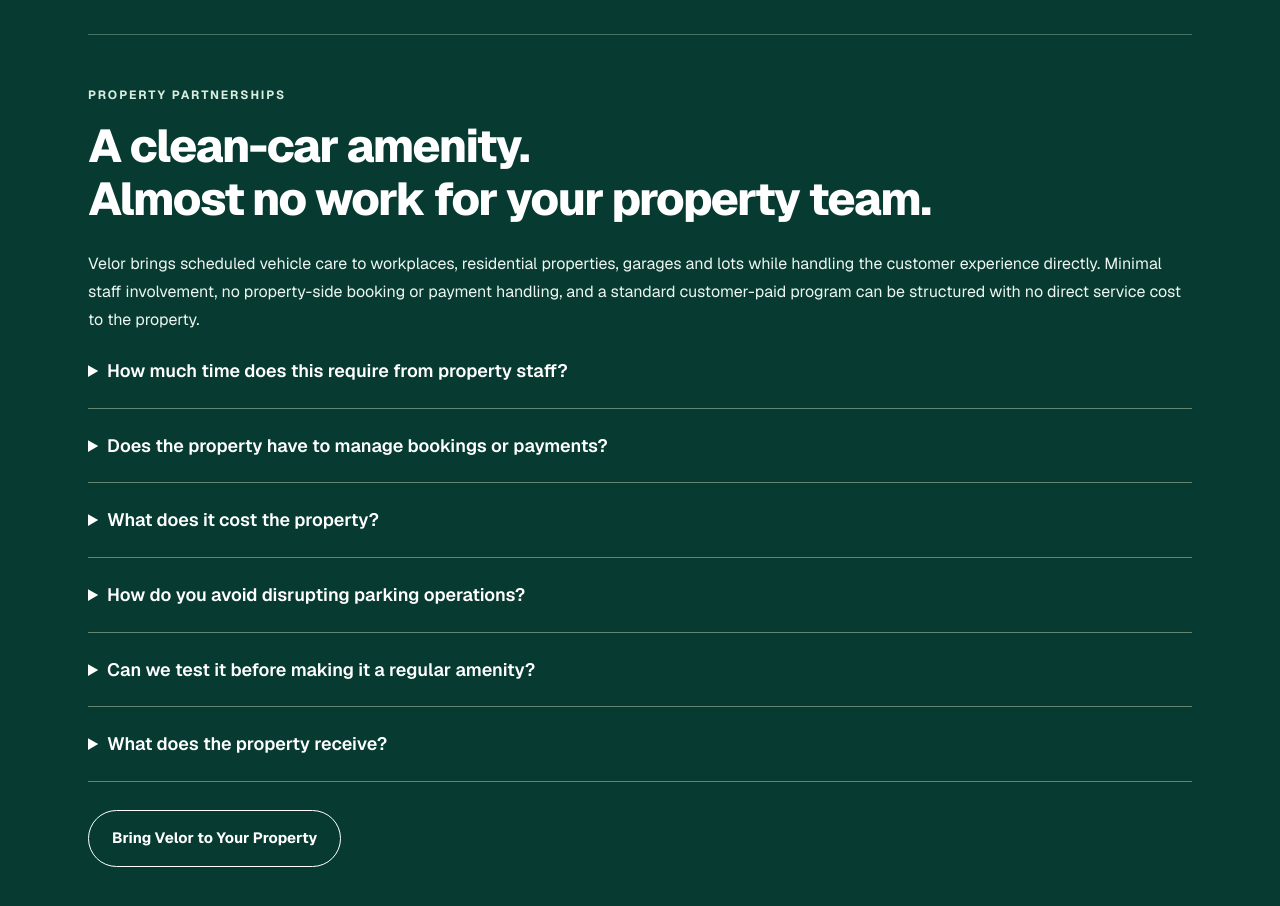
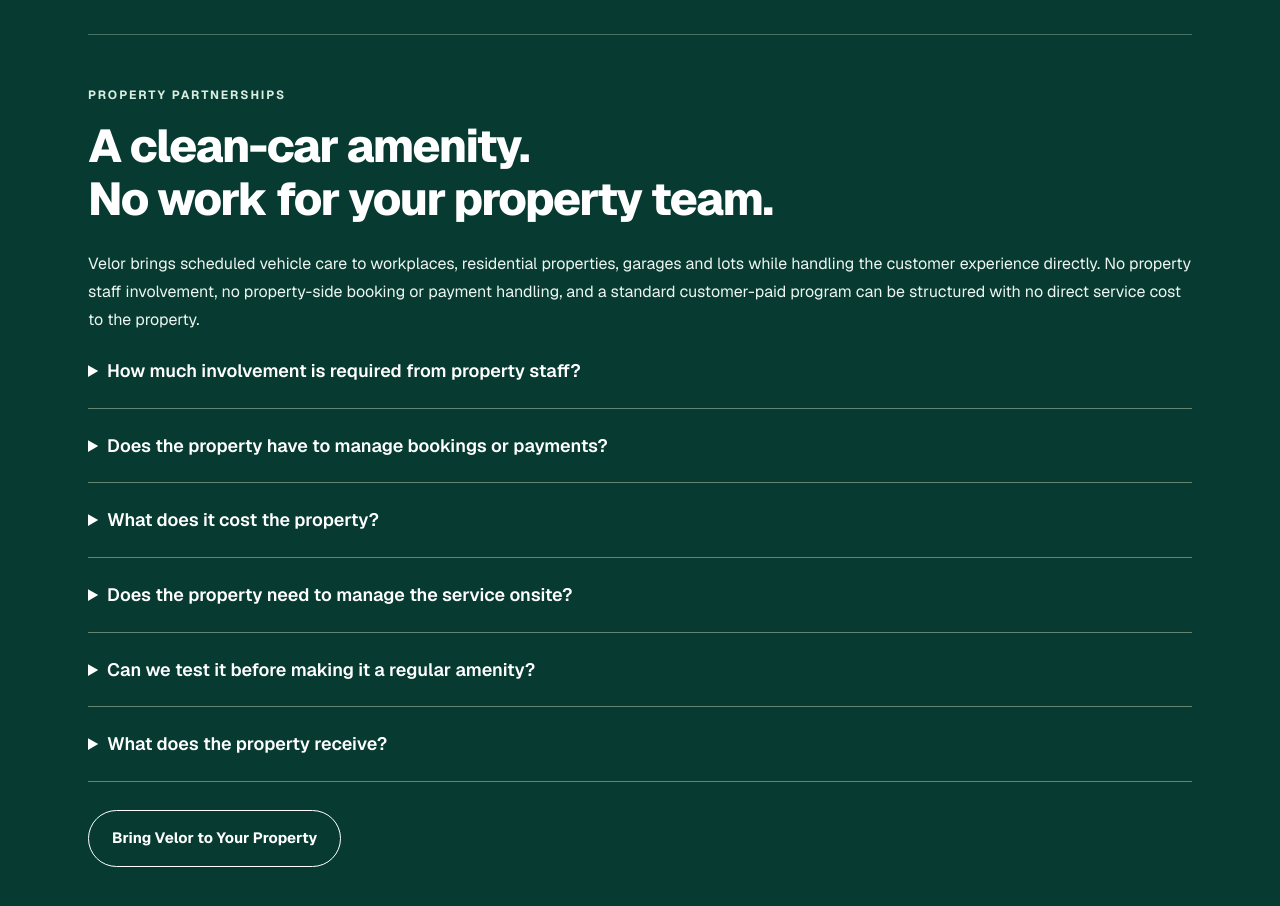
Before and after one commit to expresparking/express-parking-web, a Next.js app: page /velor in a window 1280 px wide. Shown: the part 6940-7846 px from the top of the page. Built offline with nearby package versions, Linux system fonts and the light colour scheme.

Commit message:
Position Velor property program as no-involvement amenity

```diff
--- a/app/velor/page.tsx
+++ b/app/velor/page.tsx
@@ -14,10 +14,10 @@ const faqs = [
   ['How are photos and screens handled?', 'Before-and-after photos are kept private as a service record, not used for marketing without permission. Screens receive gentle care with a dedicated display microfiber cloth, following vehicle instructions. No steam service or added fragrance unless you request fragrance.'],
 ];
 const propertyFaqs = [
-  ['How much time does this require from property staff?', 'Very little. Velor is designed to operate independently once the service area and basic access plan are approved. We handle customer communication, scheduling, payments and service questions directly.'],
+  ['How much involvement is required from property staff?', 'None in the day-to-day service. Velor handles customer communication, scheduling, payments and service questions directly.'],
   ['Does the property have to manage bookings or payments?', 'No. Residents, employees or guests book directly with Velor. Velor handles confirmations, payments and customer support so the property team does not become the service desk.'],
   ['What does it cost the property?', 'A standard resident- or employee-paid Velor program can be structured with no direct service cost to the property. Sponsored employee or resident programs are optional and priced separately only if the property chooses them.'],
-  ['How do you avoid disrupting parking operations?', 'We use approved service spaces and scheduled windows designed around normal parking activity. Vehicles remain within the property’s parking environment, and the program is organized to minimize interference with traffic flow and daily operations.'],
+  ['Does the property need to manage the service onsite?', 'No. Velor manages the service directly with the customer. Property staff do not need to coordinate appointments, handle payments or supervise the service.'],
   ['Can we test it before making it a regular amenity?', 'Yes. A Velor Day can be used as a simple pilot to measure interest and confirm that the operating setup works for the property before expanding the program.'],
   ['What does the property receive?', 'A convenient vehicle-care amenity for residents, employees or guests without adding a new daily task for property staff. Velor manages the customer experience from booking through completion.'],
 ];
@@ -31,6 +31,6 @@ export default function VelorPage() { return <main className="vr-page">
   <section className="vr-section" id="book-velor"><VelorBooking/></section>
   <section className="vr-section"><span className="vr-kicker">FOR YOUR ORGANIZATION</span><h2>Care beyond the daily drive.</h2><div className="vr-grid vr-grid-two"><article className="vr-card"><h3>Fleet &amp; Business Vehicle Care</h3><ul><li>Local business and service vehicles</li><li>Delivery and transportation fleets</li><li>Rideshare vehicles</li><li>Rideshare and shared bicycles</li><li>Municipal and state passenger vehicles, SUVs and light-duty trucks</li></ul><p>Scheduled exterior, interior or combined care. Quotes reflect vehicle type, quantity, condition, frequency and location. Bicycles have their own component-appropriate scope and pricing. Government inquiries are subject to purchasing and vendor requirements.</p><InquiryLink interest="Fleet & Business Vehicle Care">Request a Fleet Quote</InquiryLink></article><article className="vr-card"><h3>Corporate Clean Car Day</h3><p>Give your employees a clean car while they work.</p><p>Arrange a scheduled care day at your workplace or participating garage. Sponsor a service as an appreciation gift, contribute part of the cost or arrange individual service vouchers.</p><p>We agree on packages, vehicle count, schedule and company budget in advance. Employees reserve available appointments; personal upgrades require their approval.</p><InquiryLink interest="Corporate Clean Car Day">Request a Corporate Clean Car Day</InquiryLink></article></div></section>
   <section className="vr-section"><h2>Good to know.</h2>{faqs.map(([q,a])=><details key={q}><summary>{q}</summary><p>{a}</p></details>)}</section>
-  <section className="vr-section"><span className="vr-kicker">PROPERTY PARTNERSHIPS</span><h2>A clean-car amenity.<br/>Almost no work for your property team.</h2><p>Velor brings scheduled vehicle care to workplaces, residential properties, garages and lots while handling the customer experience directly. Minimal staff involvement, no property-side booking or payment handling, and a standard customer-paid program can be structured with no direct service cost to the property.</p>{propertyFaqs.map(([q,a])=><details key={q}><summary>{q}</summary><p>{a}</p></details>)}<div className="vr-actions"><InquiryLink interest="Bring Velor to Your Property">Bring Velor to Your Property</InquiryLink></div></section>
+  <section className="vr-section"><span className="vr-kicker">PROPERTY PARTNERSHIPS</span><h2>A clean-car amenity.<br/>No work for your property team.</h2><p>Velor brings scheduled vehicle care to workplaces, residential properties, garages and lots while handling the customer experience directly. No property staff involvement, no property-side booking or payment handling, and a standard customer-paid program can be structured with no direct service cost to the property.</p>{propertyFaqs.map(([q,a])=><details key={q}><summary>{q}</summary><p>{a}</p></details>)}<div className="vr-actions"><InquiryLink interest="Bring Velor to Your Property">Bring Velor to Your Property</InquiryLink></div></section>
   <section className="vr-section"><VelorInquiry/></section><p className="vr-support">Questions or something missed? <a href="tel:2039410954">Call 203-941-0954</a>.</p>
   </div></main>; }
```
